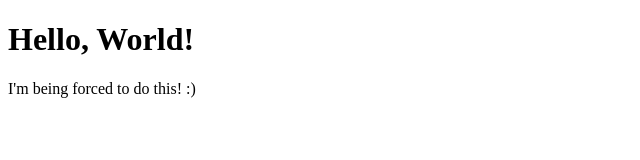
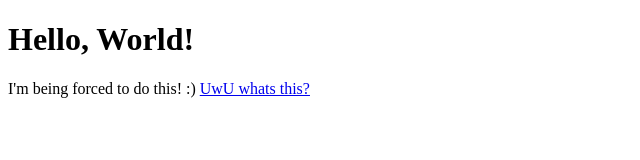
Before and after one commit to cjosh-vt/cjosh-vt.github.io, a plain HTML site: page index.html in a window 1280 px wide. Shown: the whole page, without its empty margins (0-640 px from the left). Drawn offline with Linux system fonts and the light colour scheme.

Commit message:
added link

```diff
--- a/index.html
+++ b/index.html
@@ -5,6 +5,7 @@
 <body>
 <h1>Hello, World!</h1>
 <p>I'm being forced to do this! :)</p?>
+<a href="https://canvas.vt.edu/courses/105445/assignments/840808">UwU whats this?</a>
 </body>
 <foot>
 </foot>
```
